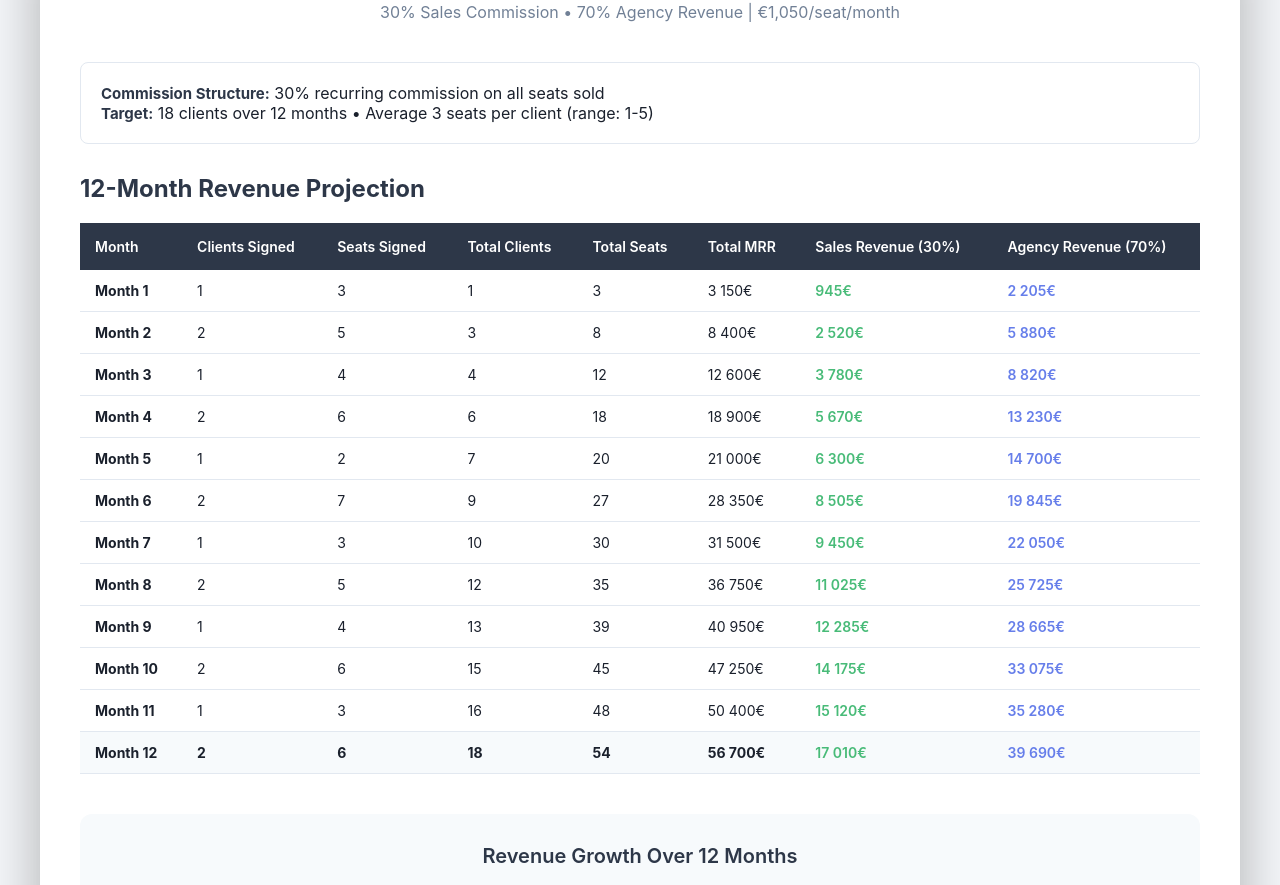
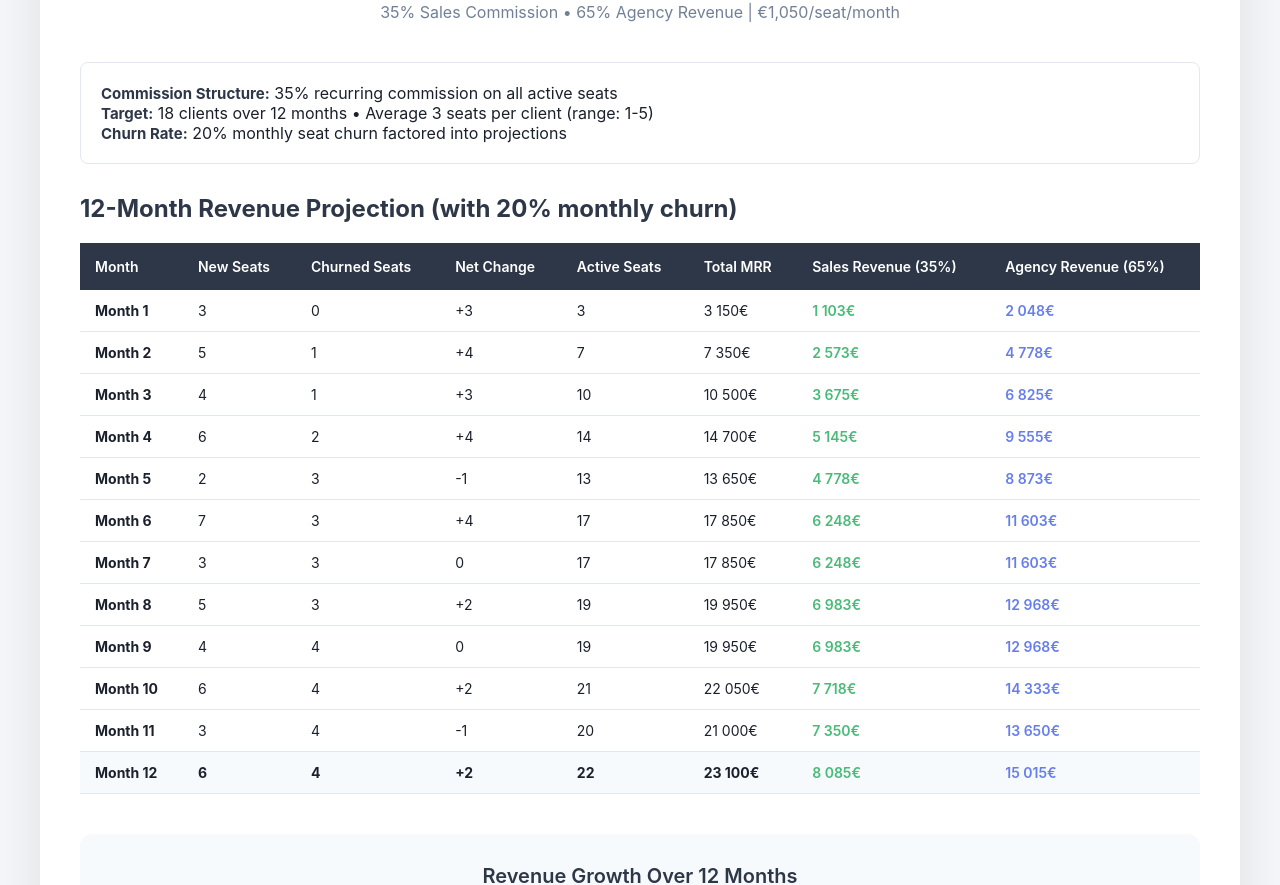
Before and after one commit to florian-create/sales-commission, a plain HTML site: page index.html in a window 1280 px wide. Shown: the part 127-1012 px from the top of the page. Drawn offline with nearby package versions, Linux system fonts and the light colour scheme.

Commit message:
index.html

```diff
--- a/index.html
+++ b/index.html
@@ -1,9 +1,9 @@
 <!DOCTYPE html>
-<html lang="fr">
+<html lang="en">
 <head>
     <meta charset="UTF-8">
     <meta name="viewport" content="width=device-width, initial-scale=1.0">
-    <title>Modèle Commission Sales - aura</title>
+    <title>Sales Commission Model - aura</title>
     <script src="https://cdn.jsdelivr.net/npm/chart.js"></script>
     <style>
         * {
@@ -25,7 +25,7 @@
             background: white;
             border-radius: 20px;
             padding: 40px;
-            box-shadow: 0 20px 60px rgba(0,0,0,0.3);
+            box-shadow: 0 20px 60px rgba(0,0,0,0.1);
         }
 
         h1 {
@@ -118,149 +118,149 @@
 <body>
     <div class="container">
         <h1>Sales Commission Model</h1>
-        <p class="subtitle">30% Sales Commission • 70% Agency Revenue | €1,050/seat/month</p>
+        <p class="subtitle">35% Sales Commission • 65% Agency Revenue | €1,050/seat/month</p>
 
         <div class="highlight">
-            <strong>Commission Structure:</strong> 30% recurring commission on all seats sold<br>
-            <strong>Target:</strong> 18 clients over 12 months • Average 3 seats per client (range: 1-5)
+            <strong>Commission Structure:</strong> 35% recurring commission on all active seats<br>
+            <strong>Target:</strong> 18 clients over 12 months • Average 3 seats per client (range: 1-5)<br>
+            <strong>Churn Rate:</strong> 20% monthly seat churn factored into projections
         </div>
 
-
-        <h2 style="margin-bottom: 20px; color: #2d3748;">12-Month Revenue Projection</h2>
+        <h2 style="margin-bottom: 20px; color: #2d3748;">12-Month Revenue Projection (with 20% monthly churn)</h2>
 
         <table>
             <thead>
                 <tr>
                     <th>Month</th>
-                    <th>Clients Signed</th>
-                    <th>Seats Signed</th>
-                    <th>Total Clients</th>
-                    <th>Total Seats</th>
+                    <th>New Seats</th>
+                    <th>Churned Seats</th>
+                    <th>Net Change</th>
+                    <th>Active Seats</th>
                     <th>Total MRR</th>
-                    <th>Sales Revenue (30%)</th>
-                    <th>Agency Revenue (70%)</th>
+                    <th>Sales Revenue (35%)</th>
+                    <th>Agency Revenue (65%)</th>
                 </tr>
             </thead>
             <tbody>
                 <tr>
                     <td><strong>Month 1</strong></td>
-                    <td>1</td>
                     <td>3</td>
-                    <td>1</td>
+                    <td>0</td>
+                    <td>+3</td>
                     <td>3</td>
                     <td>3 150€</td>
-                    <td class="revenue-sales">945€</td>
-                    <td class="revenue-aura">2 205€</td>
+                    <td class="revenue-sales">1 103€</td>
+                    <td class="revenue-aura">2 048€</td>
                 </tr>
                 <tr>
                     <td><strong>Month 2</strong></td>
-                    <td>2</td>
                     <td>5</td>
-                    <td>3</td>
-                    <td>8</td>
-                    <td>8 400€</td>
-                    <td class="revenue-sales">2 520€</td>
-                    <td class="revenue-aura">5 880€</td>
+                    <td>1</td>
+                    <td>+4</td>
+                    <td>7</td>
+                    <td>7 350€</td>
+                    <td class="revenue-sales">2 573€</td>
+                    <td class="revenue-aura">4 778€</td>
                 </tr>
                 <tr>
                     <td><strong>Month 3</strong></td>
+                    <td>4</td>
                     <td>1</td>
-                    <td>4</td>
-                    <td>4</td>
-                    <td>12</td>
-                    <td>12 600€</td>
-                    <td class="revenue-sales">3 780€</td>
-                    <td class="revenue-aura">8 820€</td>
+                    <td>+3</td>
+                    <td>10</td>
+                    <td>10 500€</td>
+                    <td class="revenue-sales">3 675€</td>
+                    <td class="revenue-aura">6 825€</td>
                 </tr>
                 <tr>
                     <td><strong>Month 4</strong></td>
+                    <td>6</td>
                     <td>2</td>
-                    <td>6</td>
-                    <td>6</td>
-                    <td>18</td>
-                    <td>18 900€</td>
-                    <td class="revenue-sales">5 670€</td>
-                    <td class="revenue-aura">13 230€</td>
+                    <td>+4</td>
+                    <td>14</td>
+                    <td>14 700€</td>
+                    <td class="revenue-sales">5 145€</td>
+                    <td class="revenue-aura">9 555€</td>
                 </tr>
                 <tr>
                     <td><strong>Month 5</strong></td>
-                    <td>1</td>
                     <td>2</td>
-                    <td>7</td>
-                    <td>20</td>
-                    <td>21 000€</td>
-                    <td class="revenue-sales">6 300€</td>
-                    <td class="revenue-aura">14 700€</td>
+                    <td>3</td>
+                    <td>-1</td>
+                    <td>13</td>
+                    <td>13 650€</td>
+                    <td class="revenue-sales">4 778€</td>
+                    <td class="revenue-aura">8 873€</td>
                 </tr>
                 <tr>
                     <td><strong>Month 6</strong></td>
-                    <td>2</td>
                     <td>7</td>
-                    <td>9</td>
-                    <td>27</td>
-                    <td>28 350€</td>
-                    <td class="revenue-sales">8 505€</td>
-                    <td class="revenue-aura">19 845€</td>
+                    <td>3</td>
+                    <td>+4</td>
+                    <td>17</td>
+                    <td>17 850€</td>
+                    <td class="revenue-sales">6 248€</td>
+                    <td class="revenue-aura">11 603€</td>
                 </tr>
                 <tr>
                     <td><strong>Month 7</strong></td>
-                    <td>1</td>
                     <td>3</td>
-                    <td>10</td>
-                    <td>30</td>
-                    <td>31 500€</td>
-                    <td class="revenue-sales">9 450€</td>
-                    <td class="revenue-aura">22 050€</td>
+                    <td>3</td>
+                    <td>0</td>
+                    <td>17</td>
+                    <td>17 850€</td>
+                    <td class="revenue-sales">6 248€</td>
+                    <td class="revenue-aura">11 603€</td>
                 </tr>
                 <tr>
                     <td><strong>Month 8</strong></td>
-                    <td>2</td>
                     <td>5</td>
-                    <td>12</td>
-                    <td>35</td>
-                    <td>36 750€</td>
-                    <td class="revenue-sales">11 025€</td>
-                    <td class="revenue-aura">25 725€</td>
+                    <td>3</td>
+                    <td>+2</td>
+                    <td>19</td>
+                    <td>19 950€</td>
+                    <td class="revenue-sales">6 983€</td>
+                    <td class="revenue-aura">12 968€</td>
                 </tr>
                 <tr>
                     <td><strong>Month 9</strong></td>
-                    <td>1</td>
                     <td>4</td>
-                    <td>13</td>
-                    <td>39</td>
-                    <td>40 950€</td>
-                    <td class="revenue-sales">12 285€</td>
-                    <td class="revenue-aura">28 665€</td>
+                    <td>4</td>
+                    <td>0</td>
+                    <td>19</td>
+                    <td>19 950€</td>
+                    <td class="revenue-sales">6 983€</td>
+                    <td class="revenue-aura">12 968€</td>
                 </tr>
                 <tr>
                     <td><strong>Month 10</strong></td>
-                    <td>2</td>
                     <td>6</td>
-                    <td>15</td>
-                    <td>45</td>
-                    <td>47 250€</td>
-                    <td class="revenue-sales">14 175€</td>
-                    <td class="revenue-aura">33 075€</td>
+                    <td>4</td>
+                    <td>+2</td>
+                    <td>21</td>
+                    <td>22 050€</td>
+                    <td class="revenue-sales">7 718€</td>
+                    <td class="revenue-aura">14 333€</td>
                 </tr>
                 <tr>
                     <td><strong>Month 11</strong></td>
-                    <td>1</td>
                     <td>3</td>
-                    <td>16</td>
-                    <td>48</td>
-                    <td>50 400€</td>
-                    <td class="revenue-sales">15 120€</td>
-                    <td class="revenue-aura">35 280€</td>
+                    <td>4</td>
+                    <td>-1</td>
+                    <td>20</td>
+                    <td>21 000€</td>
+                    <td class="revenue-sales">7 350€</td>
+                    <td class="revenue-aura">13 650€</td>
                 </tr>
                 <tr style="background: #f7fafc; font-weight: bold;">
                     <td><strong>Month 12</strong></td>
-                    <td>2</td>
                     <td>6</td>
-                    <td>18</td>
-                    <td>54</td>
-                    <td>56 700€</td>
-                    <td class="revenue-sales">17 010€</td>
-                    <td class="revenue-aura">39 690€</td>
+                    <td>4</td>
+                    <td>+2</td>
+                    <td>22</td>
+                    <td>23 100€</td>
+                    <td class="revenue-sales">8 085€</td>
+                    <td class="revenue-aura">15 015€</td>
                 </tr>
             </tbody>
         </table>
@@ -276,24 +276,15 @@
     </div>
 
     <script>
-        // Graphique principal - Évolution sur 12 mois
+        // Graphique d'évolution sur 12 mois avec churn
         const ctx1 = document.getElementById('revenueChart').getContext('2d');
         const months = ['M1', 'M2', 'M3', 'M4', 'M5', 'M6', 'M7', 'M8', 'M9', 'M10', 'M11', 'M12'];
 
-        // Progression réaliste avec seats variables : 18 clients / ~54 seats sur 12 mois
-        const seatsPerMonth = [3, 5, 4, 6, 2, 7, 3, 5, 4, 6, 3, 6]; // Total: 54 seats
-        const pricePerSeat = 1050;
+        // MRR mensuel selon le tableau avec churn
+        const monthlyMRR = [3150, 7350, 10500, 14700, 13650, 17850, 17850, 19950, 19950, 22050, 21000, 23100];
 
-        // Calcul cumulatif du MRR
-        let cumulativeMRR = 0;
-        const salesRevenue = [];
-        const auraRevenue = [];
-
-        seatsPerMonth.forEach((seats, index) => {
-            cumulativeMRR += seats * pricePerSeat;
-            salesRevenue.push(cumulativeMRR * 0.30);
-            auraRevenue.push(cumulativeMRR * 0.70);
-        });
+        const salesRevenue = monthlyMRR.map(mrr => mrr * 0.35);
+        const auraRevenue = monthlyMRR.map(mrr => mrr * 0.65);
 
         new Chart(ctx1, {
             type: 'line',
@@ -301,7 +292,7 @@
                 labels: months,
                 datasets: [
                     {
-                        label: 'Revenue Sales (30%)',
+                        label: 'Sales Revenue (35%)',
                         data: salesRevenue,
                         borderColor: '#48bb78',
                         backgroundColor: 'rgba(72, 187, 120, 0.1)',
@@ -310,7 +301,7 @@
                         fill: true
                     },
                     {
-                        label: 'Revenue aura (70%)',
+                        label: 'Agency Revenue (65%)',
                         data: auraRevenue,
                         borderColor: '#667eea',
                         backgroundColor: 'rgba(102, 126, 234, 0.1)',
```
